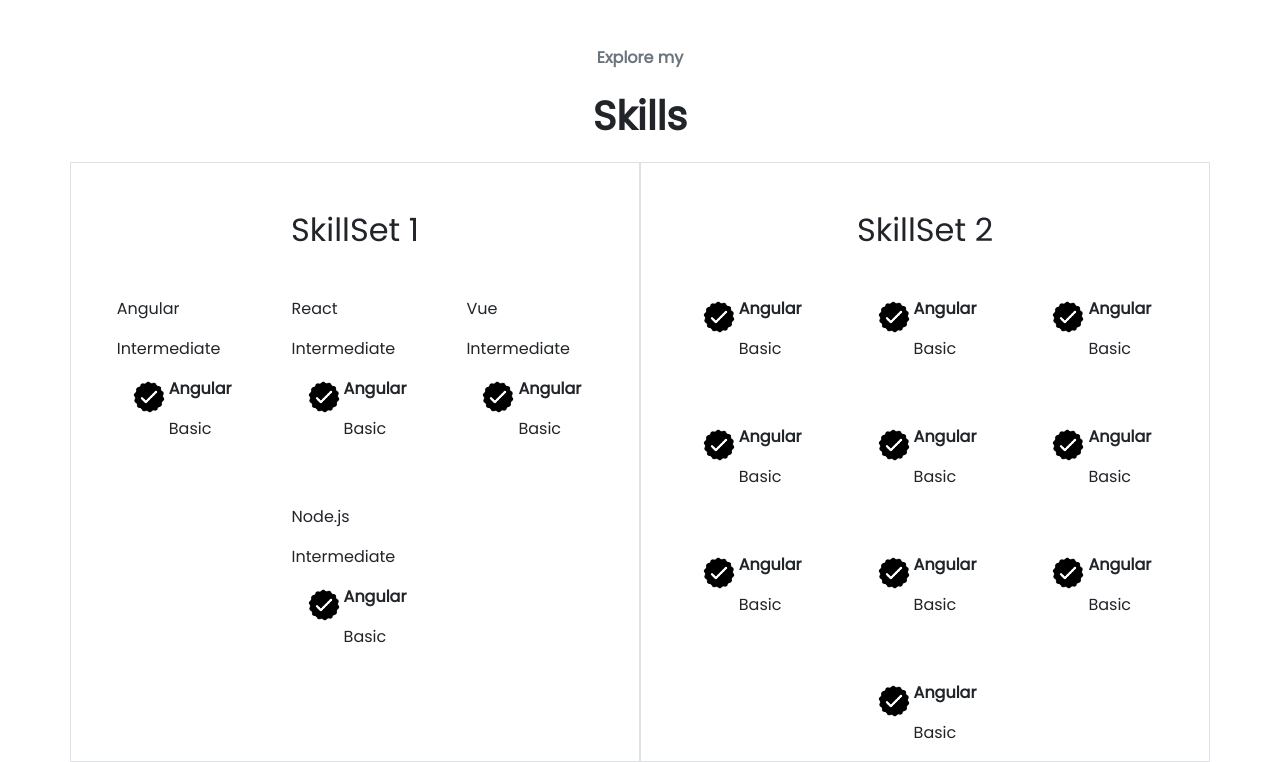
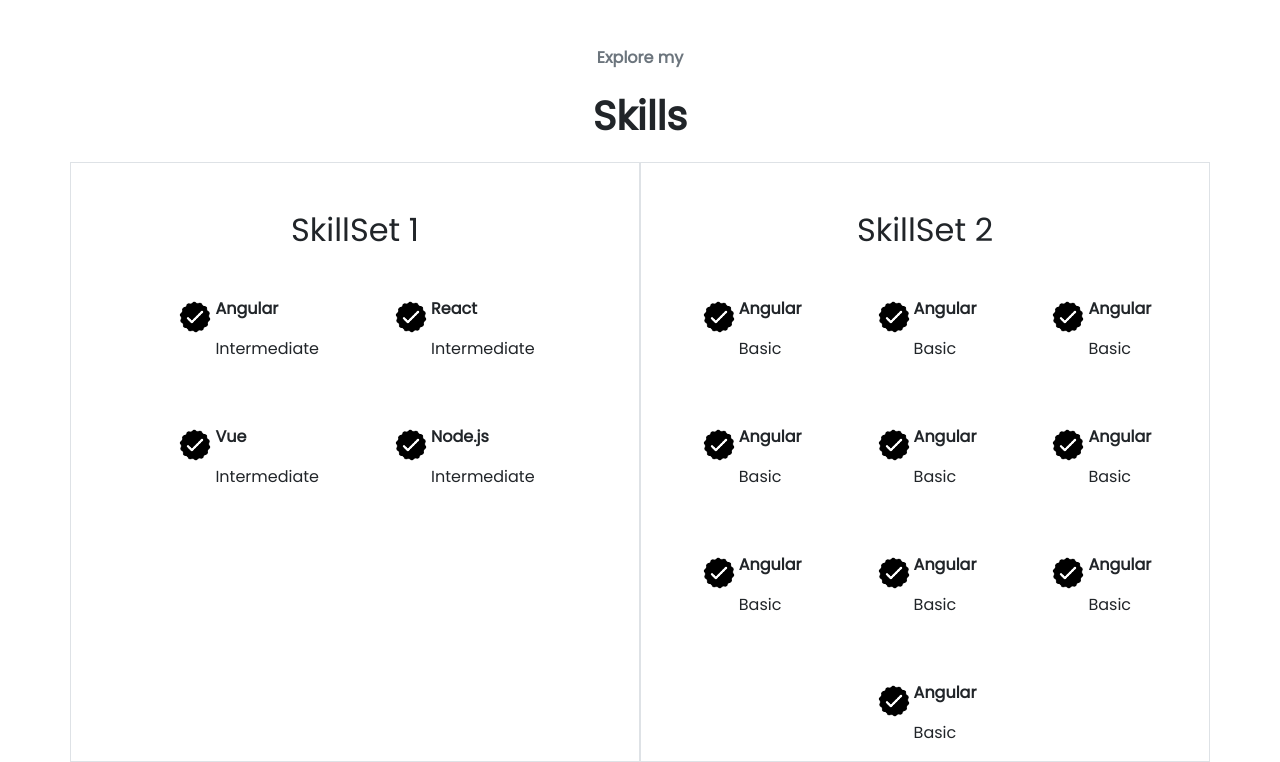
Before and after one commit to AleandroPresta/personal-portfolio-angular, an Angular app in the folder app/: page / in a window 1280 px wide. Shown: the part 1353-2115 px from the top of the page. Built offline with nearby package versions, Linux system fonts and the light colour scheme.

Commit message:
Iteration taking skill and experience as an input inside skills-container

```diff
--- a/app/src/app/skills/skills-container/skill-content/skill-content.component.ts
+++ b/app/src/app/skills/skills-container/skill-content/skill-content.component.ts
@@ -9,7 +9,7 @@ import { Component, Input } from '@angular/core';
 })
 export class SkillContentComponent {
 
-  skill: string = 'Angular';
-  experience: string = 'Basic';
+  @Input() skill: string = 'Angular';
+  @Input() experience: string = 'Basic';
 
 }
--- a/app/src/app/skills/skills-container/skills-container.component.html
+++ b/app/src/app/skills/skills-container/skills-container.component.html
@@ -4,9 +4,7 @@
             <h2 class="text-center my-5">SkillSet 1</h2>
             <div class="d-flex flex-wrap justify-content-center gap-5">
                 <div *ngFor="let skill of skills">
-                    <p>{{skill.name}}</p>
-                    <p>{{skill.experience}}</p>
-                    <app-skill-content></app-skill-content>
+                    <app-skill-content [skill]="skill.name" [experience]="skill.experience"></app-skill-content>
                 </div>
             </div>
         </div>
```
